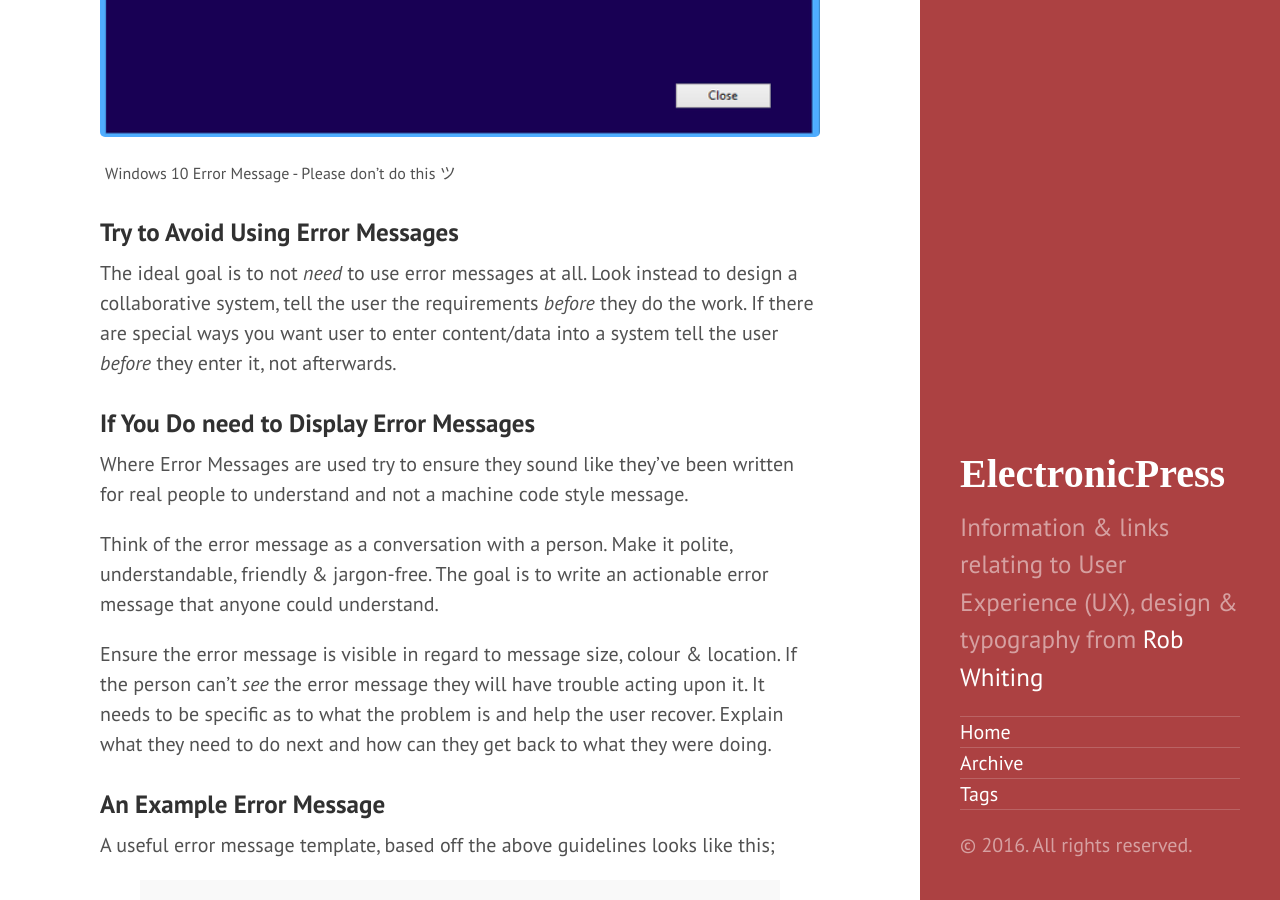
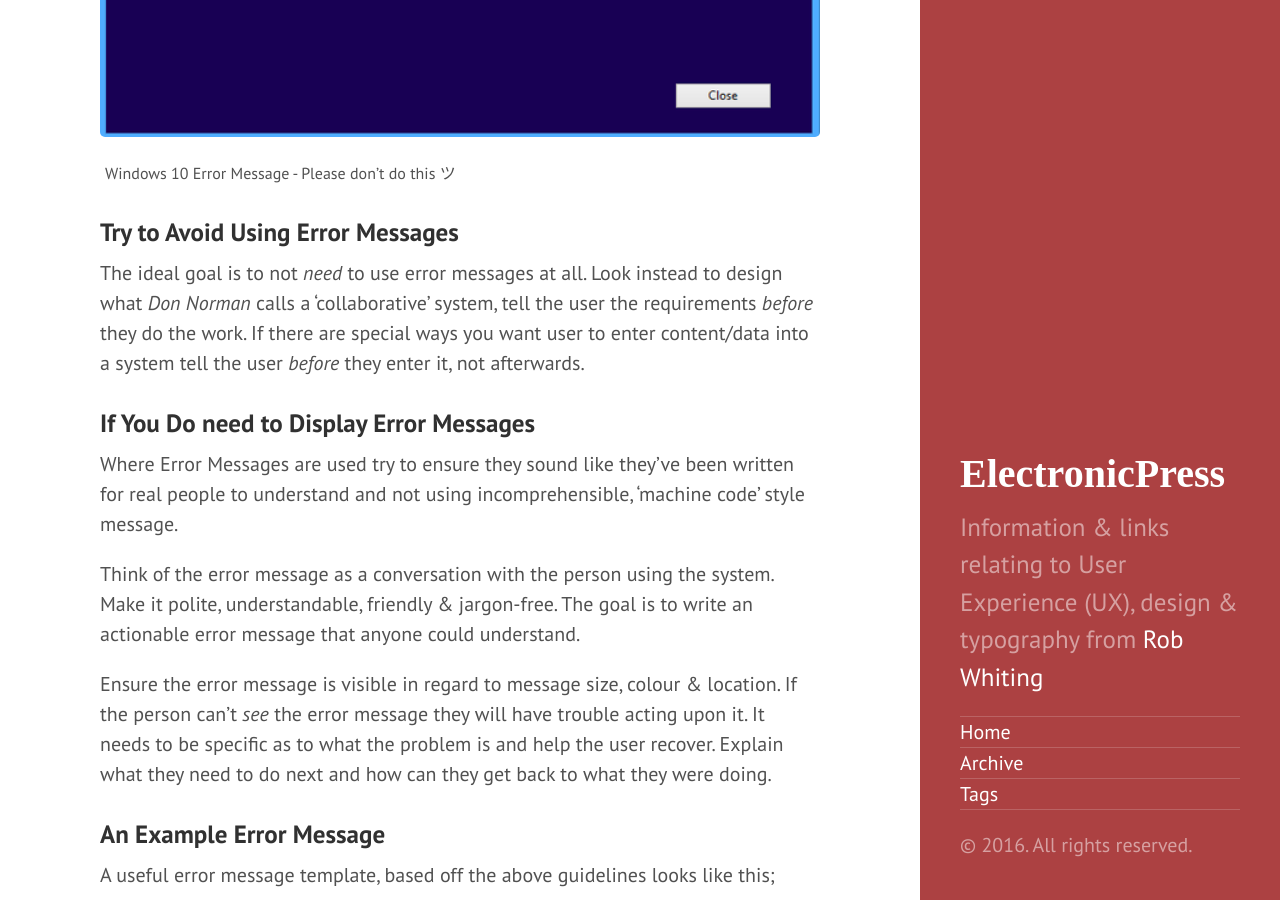
Before and after one commit to whitingx/whitingx.github.io, a Jekyll site: the page built from _posts/2016-05-31-writing-useful-error-messages.md, in a window 1280 px wide and 900 px high, scrolled down 795 px. Built offline with Jekyll 4.4.1, drawn with Linux system fonts in a browser that asks for light colours; some web fonts are replaced; comment, search, counter and statistics services are not loaded.

Commit message:
Copy fixes

```diff
--- a/_posts/2016-05-31-writing-useful-error-messages.md
+++ b/_posts/2016-05-31-writing-useful-error-messages.md
@@ -11,13 +11,13 @@ Writing useful error messages is tricky. Striking the right balance of presentin
 
 ### Try to Avoid Using Error Messages
 
-The ideal goal is to not _need_ to use error messages at all. Look instead to design a collaborative system, tell the user the requirements _before_ they do the work. If there are special ways you want user to enter content/data into a system tell the user _before_ they enter it, not afterwards.
+The ideal goal is to not _need_ to use error messages at all. Look instead to design what _Don Norman_ calls a 'collaborative' system, tell the user the requirements _before_ they do the work. If there are special ways you want user to enter content/data into a system tell the user _before_ they enter it, not afterwards.
 
 ### If You Do need to Display Error Messages
 
-Where Error Messages are used try to ensure they sound like they’ve been written for real people to understand and not a machine code style message.
+Where Error Messages are used try to ensure they sound like they’ve been written for real people to understand and not using incomprehensible, 'machine code' style message.
 
-Think of the error message as a conversation with a person. Make it polite, understandable, friendly & jargon-free. The goal is to write an actionable error message that anyone could understand.
+Think of the error message as a conversation with the person using the system. Make it polite, understandable, friendly & jargon-free. The goal is to write an actionable error message that anyone could understand.
 
 Ensure the error message is visible in regard to message size, colour & location. If the person can't _see_ the error message they will have trouble acting upon it. It needs to be specific as to what the problem is and help the user recover. Explain what they need to do next and how can they get back to what they were doing.
 
```
